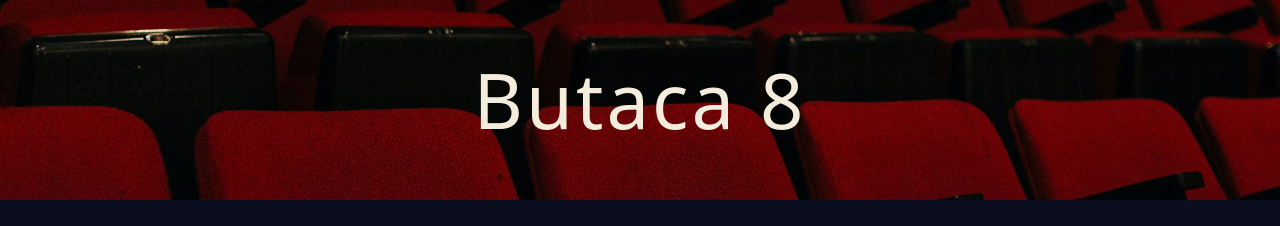
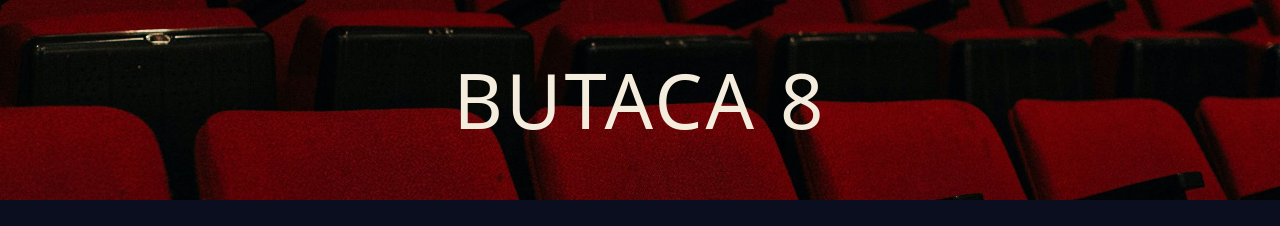
Before and after one commit to rociomoscardi/butaca-8, a website built with Vite: page index.html in a window 1280 px wide. Shown: the top 226 px of the page. Built offline with nearby package versions, Linux system fonts and the light colour scheme; a web font is replaced by a local one.

Commit message:
h1 en index con mayúsucula

```diff
--- a/index.html
+++ b/index.html
@@ -9,7 +9,7 @@
   </head>
   <body class="sitio">
     <header class="header-butaca">
-      <h1>Butaca 8</h1>
+      <h1>BUTACA 8</h1>
     </header>
 
     <!-- <div class="franja-luces" aria-hidden="true"></div> -->
```
